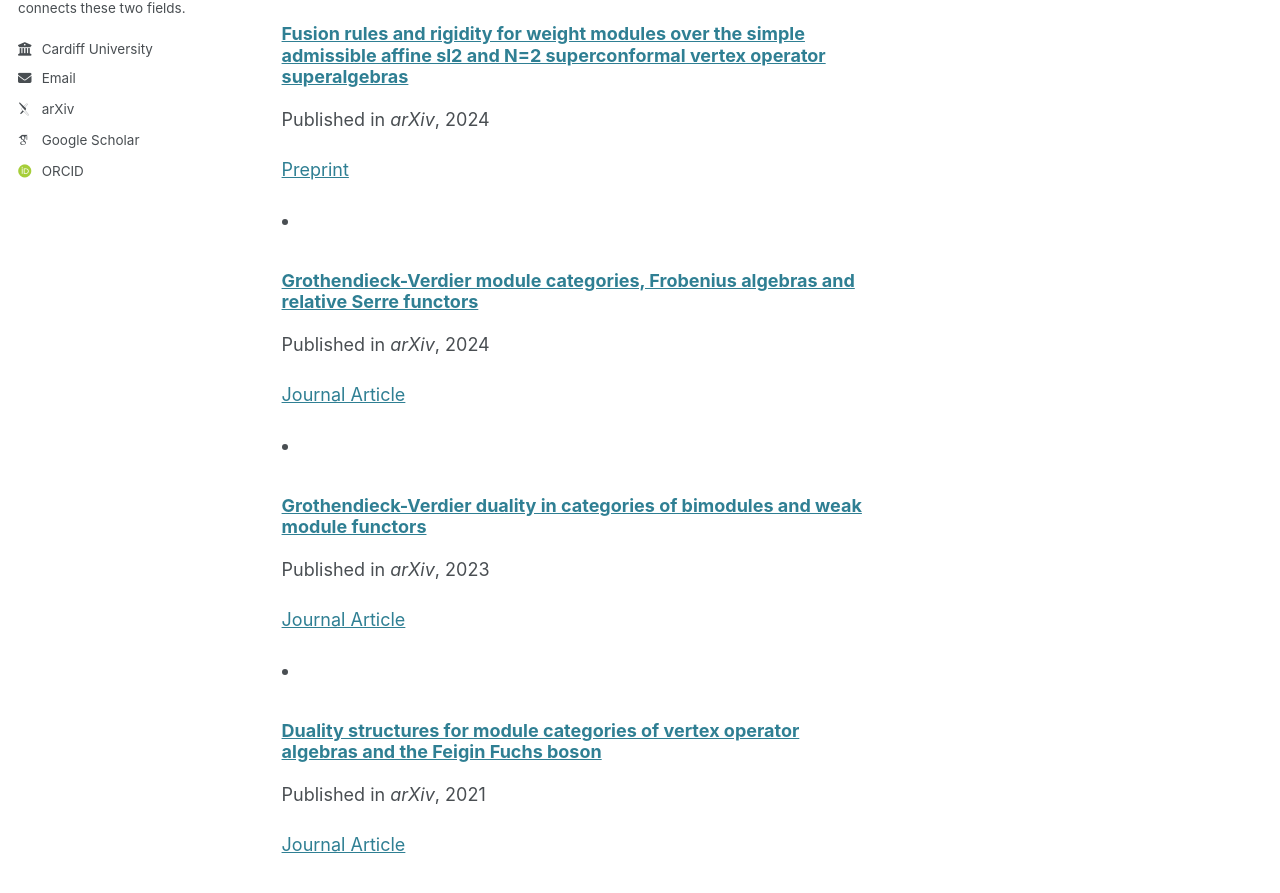
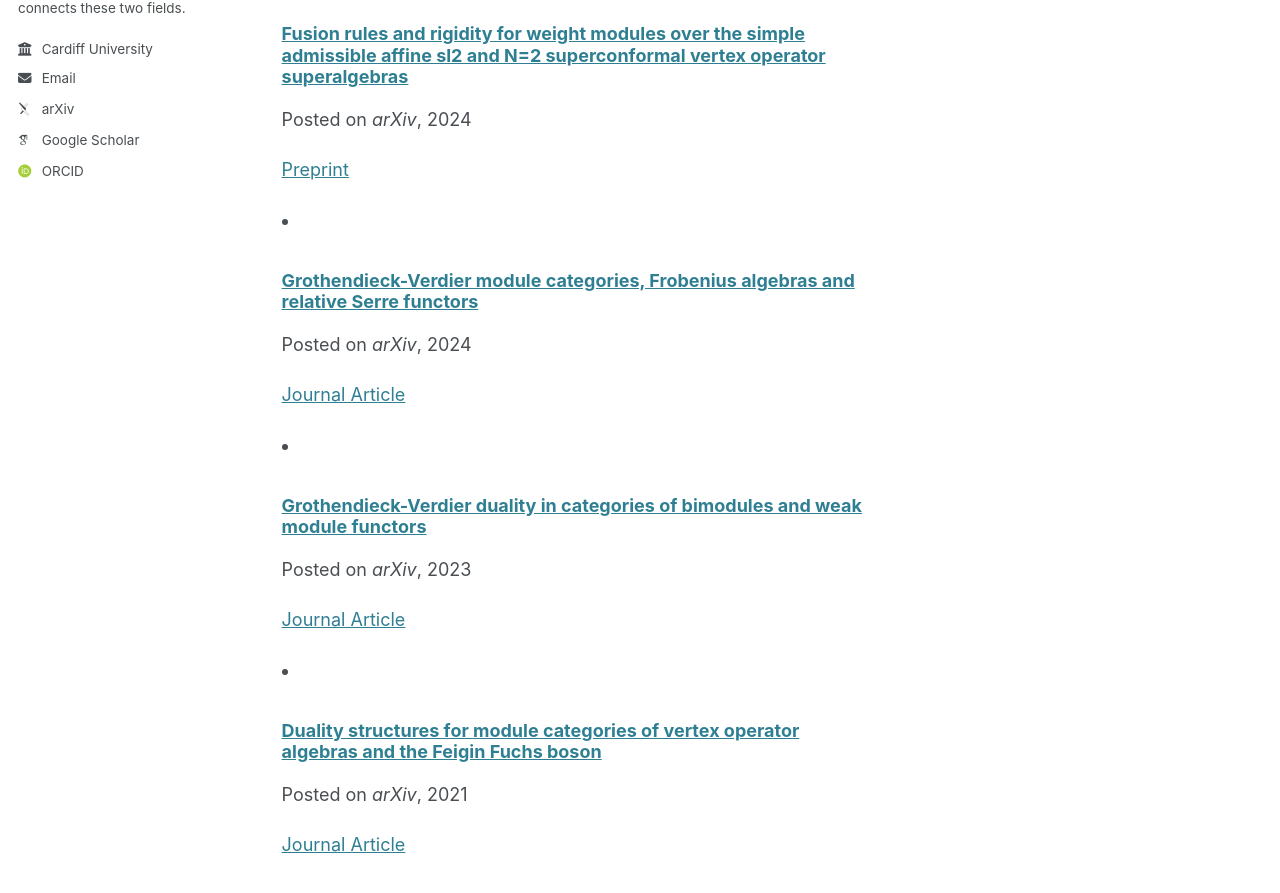
Before and after one commit to simonjwood/simonjwood.github.io, a Jekyll site: the page built from _pages/publications.html, in a window 1280 px wide and 1400 px high. Shown: the part 324-1217 px from the top of the window. Built offline with Jekyll 4.4.1, drawn with Linux system fonts in a browser that asks for light colours; some web fonts are replaced.

Commit message:
Tweaking how papers are displayed.

```diff
--- a/_includes/archive-single.html
+++ b/_includes/archive-single.html
@@ -42,7 +42,11 @@
         {% if post.collection == 'teaching' %}
           <p> {{ post.type }}, <i>{{ post.venue }}</i>, {{ post.date | default: "1900-01-01" | date: "%Y" }} </p>
         {% elsif post.collection == 'publications' %}
-          <p>Published in <i>{{ post.venue }}</i>, {{ post.date | default: "1900-01-01" | date: "%Y" }} </p>
+	  {% if post.category == 'review' %}
+	    <p>Posted on <i>{{ post.venue }}</i>, {{ post.date | default: "1900-01-01" | date: "%Y" }} </p>
+	  {% else %}
+            <p>Published in <i>{{ post.venue }}</i>, {{ post.date | default: "1900-01-01" | date: "%Y" }} </p>
+	  {% endif %}
         {% elsif post.collection == 'conferences' %}
 	  <p> <i>{{ post.venue }}</i>, {{ post.date | default: "1900-01-01" | date: "%Y" }} </p>
 	{% elsif post.collection == 'awards' %}
```
